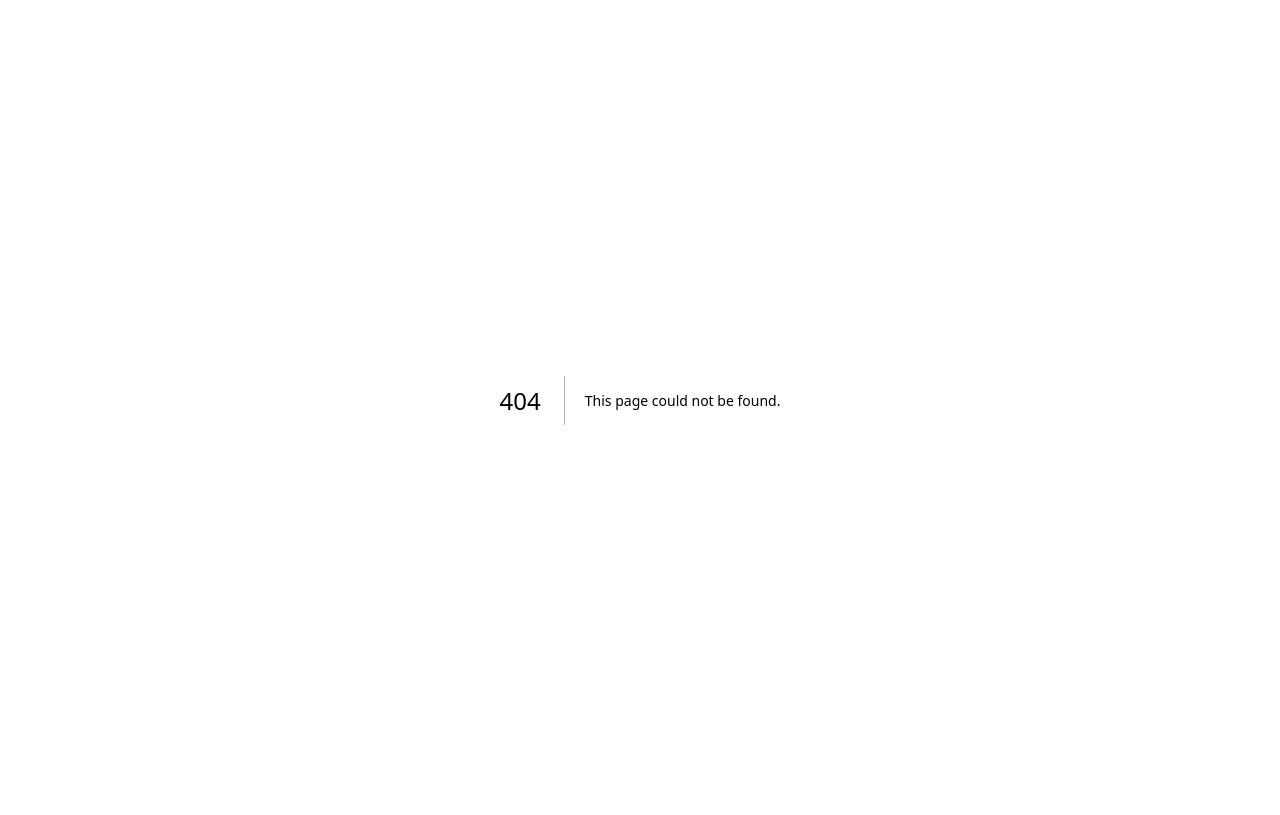
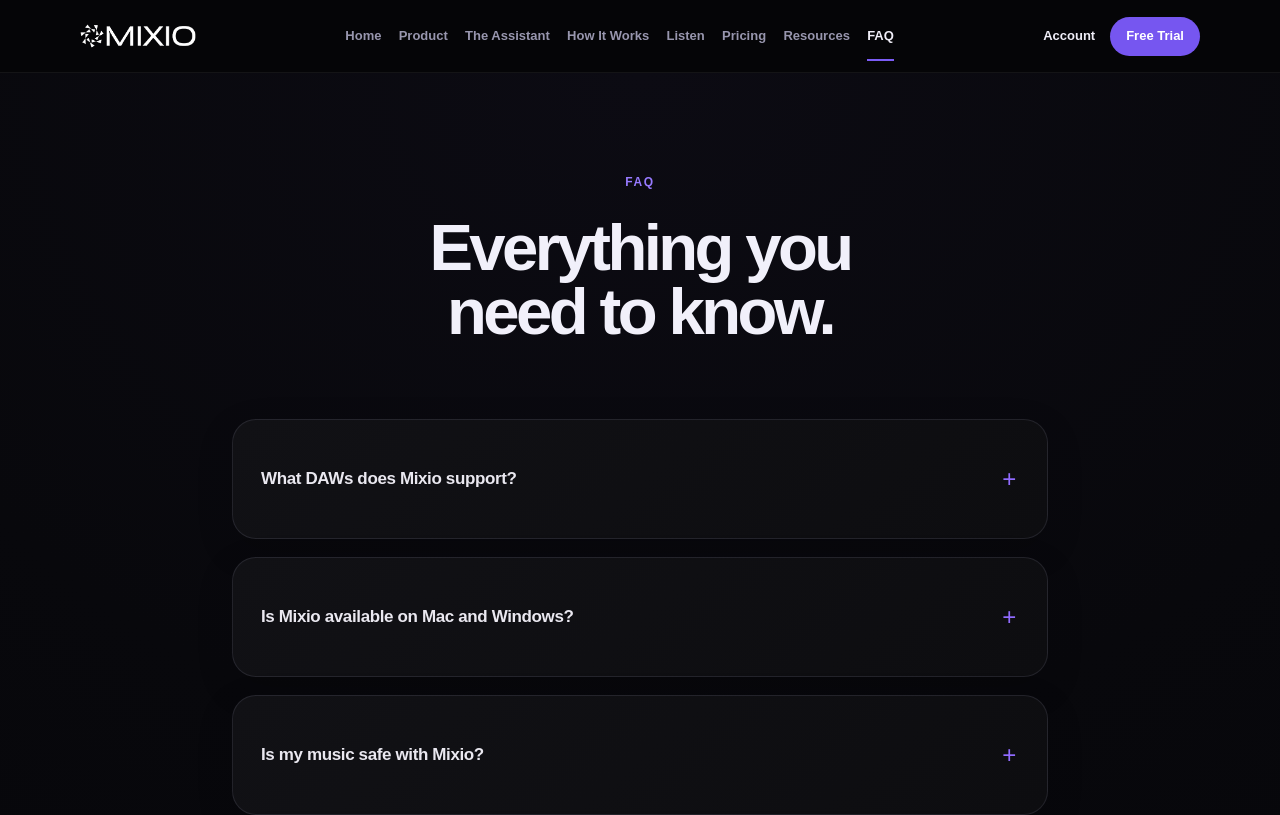
Before and after one commit to GeraldCerda/mixio-account-portal, a Next.js app: page /faq in a window 1280 px wide. Before the commit this address had no page. Shown: the top 815 px of the page. Built offline with nearby package versions, Linux system fonts and the light colour scheme.

Commit message:
Create dedicated Mixio FAQ route with screenshot-matched accordion

```diff
--- /dev/null
+++ b/app/(marketing)/faq/page.tsx
@@ -0,0 +1,15 @@
+import type { Metadata } from "next";
+import { FaqSection } from "@/components/mixio/FaqSection";
+
+export const metadata: Metadata = {
+  title: "Frequently Asked Questions | Mixio",
+  description: "Find answers about Mixio compatibility, privacy, mastering, educational discounts, workflow, and gain staging.",
+};
+
+export default function FaqPage() {
+  return (
+    <main id="main">
+      <FaqSection headingLevel="h1" />
+    </main>
+  );
+}
```
